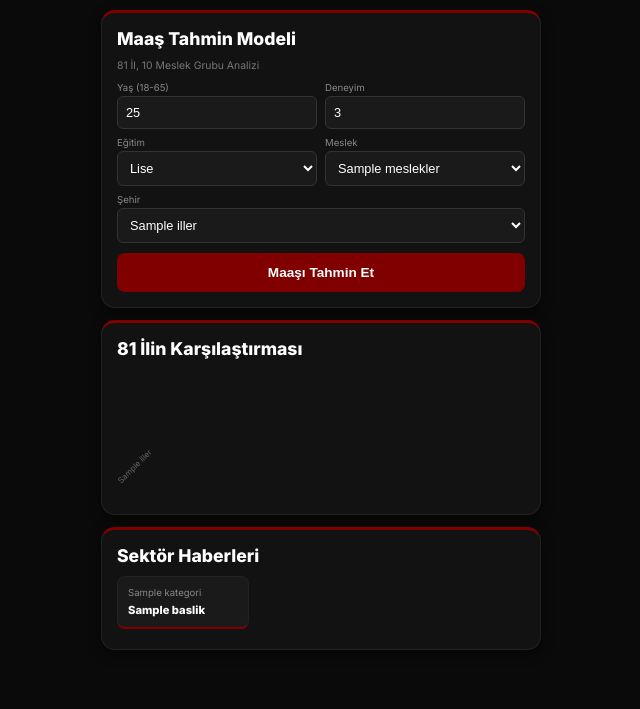
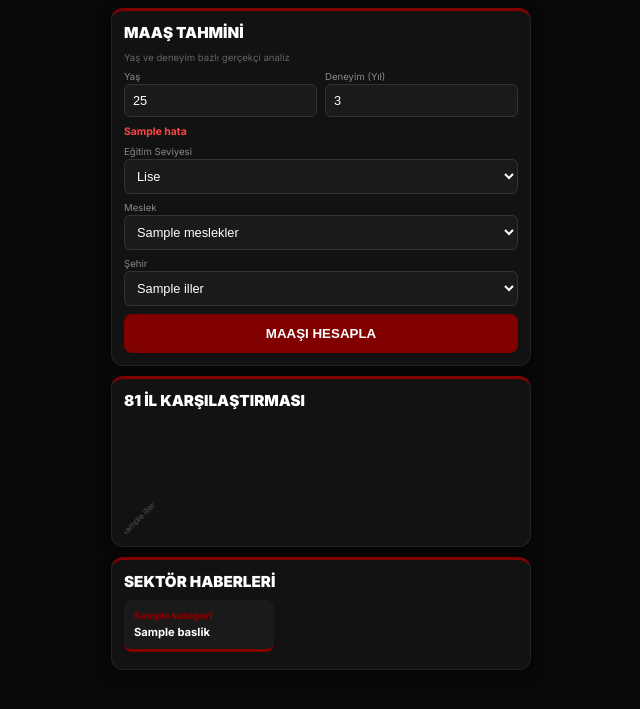
Before and after one commit to kayisdagasli-cmd/maas-tahmini-modeli, a Flask app: template templates/index.html in a window 1280 px wide. Shown: the top 709 px of the page, without its empty margins (319-959 px from the left). Run offline with Flask 3, Linux system fonts and the light colour scheme; the template is opened without the code that fills it: most values are stand-ins (such as "Sample title", 1, 10 or a date in 2020).

Commit message:
Update index.html

```diff
--- a/templates/index.html
+++ b/templates/index.html
@@ -3,27 +3,27 @@
 <html lang="tr">
 <head>
     <meta charset="UTF-8">
-    <meta name="viewport" content="width=device-width, initial-scale=1.0, maximum-scale=1.0">
-    <title>Maaş Tahmin Modeli</title>
-    <link href="https://fonts.googleapis.com/css2?family=Inter:wght@400;600;800&display=swap" rel="stylesheet">
+    <meta name="viewport" content="width=device-width, initial-scale=1.0, maximum-scale=1.0, user-scalable=no">
+    <title>Maaş Tahmin Uygulaması</title>
+    <link href="https://fonts.googleapis.com/css2?family=Inter:wght@400;700;900&display=swap" rel="stylesheet">
     <style>
-        :root { --bordo: #800000; --koyu: #121212; --bg: #0a0a0a; }
-        body { background: var(--bg); color: #fff; font-family: 'Inter', sans-serif; margin: 0; padding: 10px; font-size: 0.85rem; }
-        .container { max-width: 440px; margin: auto; }
+        :root { --bordo: #800000; --koyu: #121212; --bg: #080808; }
+        body { background: var(--bg); color: #fff; font-family: 'Inter', sans-serif; margin: 0; padding: 8px; font-size: 0.8rem; }
+        .container { max-width: 420px; margin: auto; }
 
+        /* Kart Stilleri */
         .card {
-            background: var(--koyu); border: 1px solid #222; border-radius: 14px;
-            padding: 15px; margin-bottom: 12px; border-top: 3px solid var(--bordo);
-            box-shadow: 0 4px 12px rgba(0,0,0,0.5);
+            background: var(--koyu); border: 1px solid #222; border-radius: 12px;
+            padding: 12px; margin-bottom: 10px; border-top: 3px solid var(--bordo);
+            box-shadow: 0 4px 10px rgba(0,0,0,0.5);
         }
 
-        h2 { font-size: 1.1rem; margin: 0 0 5px 0; font-weight: 800; }
-        .sub { color: #777; font-size: 0.65rem; margin-bottom: 10px; }
+        h2 { font-size: 0.95rem; margin: 0 0 4px 0; font-weight: 800; text-transform: uppercase; }
+        .sub { color: #666; font-size: 0.6rem; margin-bottom: 8px; }
 
+        /* Form Düzeni */
         .row { display: flex; gap: 8px; margin-bottom: 8px; }
-        .col { flex: 1; }
-
-        label { display: block; color: #888; font-size: 0.6rem; margin-bottom: 3px; }
+        label { display: block; color: #888; font-size: 0.6rem; margin-bottom: 2px; }
         input, select {
             background: #1a1a1a; border: 1px solid #333; color: #fff;
             padding: 8px; border-radius: 6px; width: 100%; font-size: 0.8rem; box-sizing: border-box;
@@ -31,104 +31,104 @@
 
         .btn {
             background: var(--bordo); color: #fff; border: none; padding: 12px;
-            width: 100%; border-radius: 8px; font-weight: bold; margin-top: 10px; font-size: 0.85rem;
+            width: 100%; border-radius: 8px; font-weight: bold; margin-top: 8px; cursor: pointer;
         }
 
-        /* Analiz Grid */
-        .a-grid { display: grid; grid-template-columns: 1fr 1fr; gap: 8px; }
-        .s-box { background: #181818; padding: 10px; border-radius: 8px; border-left: 2px solid var(--bordo); }
-        .val { color: var(--bordo); font-size: 1rem; font-weight: 800; }
+        /* 81 İl Grafik Alanı */
+        .chart-scroll {
+            overflow-x: auto; white-space: nowrap; padding-bottom: 10px;
+            scrollbar-width: none; -webkit-overflow-scrolling: touch;
+        }
+        .chart-wrap { display: inline-flex; align-items: flex-end; gap: 4px; height: 100px; padding-top: 10px; }
+        .bar-container { display: flex; flex-direction: column; align-items: center; width: 28px; }
+        .bar { width: 12px; background: var(--bordo); opacity: 0.3; border-radius: 2px; transition: 0.3s; }
+        .bar.active { opacity: 1; background: #ff1a1a; box-shadow: 0 0 8px #ff1a1a; }
+        .city-label { font-size: 0.5rem; color: #555; transform: rotate(-45deg); margin-top: 8px; }
 
-        /* Grafik Kaydırmalı Yapı */
-        .chart-scroll {
-            overflow-x: auto; white-space: nowrap; padding-bottom: 15px;
-            scrollbar-color: var(--bordo) #222; scrollbar-width: thin;
-        }
-        .chart-wrap { display: inline-flex; align-items: flex-end; gap: 4px; height: 120px; padding-left: 5px; }
-        .bar-cont { display: flex; flex-direction: column; align-items: center; width: 35px; }
-        .bar { width: 15px; background: var(--bordo); opacity: 0.4; border-radius: 2px; }
-        .bar.active { opacity: 1; background: #ff0000; box-shadow: 0 0 10px rgba(255,0,0,0.5); }
-        .city-label { font-size: 0.5rem; color: #666; margin-top: 5px; transform: rotate(-45deg); height: 25px; }
-
-        /* Haberler */
-        .news-row { display: flex; gap: 8px; overflow-x: auto; padding: 5px 0; }
+        /* Haberler Alanı (Düzeltildi) */
+        .news-row { display: flex; gap: 10px; overflow-x: auto; padding: 5px 0; scrollbar-width: none; }
         .news-card {
-            min-width: 110px; background: #1a1a1a; border: 1px solid #222;
-            border-radius: 8px; padding: 10px; border-bottom: 2px solid var(--bordo);
+            min-width: 130px; max-width: 130px; flex-shrink: 0;
+            background: #1a1a1a; padding: 10px; border-radius: 8px; border-bottom: 3px solid var(--bordo);
         }
 
-        .res-card { text-align: center; border: 2px solid var(--bordo); background: rgba(128,0,0,0.05); }
+        /* Analiz Bölümü */
+        .grid-2 { display: grid; grid-template-columns: 1fr 1fr; gap: 8px; }
+        .small-box { background: #181818; padding: 10px; border-radius: 8px; border-left: 3px solid var(--bordo); }
+
+        .hata-mesaj { color: #ff4444; font-size: 0.65rem; font-weight: bold; margin-top: 4px; }
+        .res-highlight { font-size: 1.8rem; font-weight: 900; color: #ff1a1a; text-align: center; }
     </style>
 </head>
 <body>
 
 <div class="container">
     <div class="card">
-        <h2>Maaş Tahmin Modeli</h2>
-        <p class="sub">81 İl, 10 Meslek Grubu Analizi</p>
+        <h2>Maaş Tahmini</h2>
+        <p class="sub">Yaş ve deneyim bazlı gerçekçi analiz</p>
         <form method="POST">
             <div class="row">
-                <div class="col"><label>Yaş (18-65)</label><input type="number" name="yas" value="{{ request.form.get('yas', '25') }}" min="18" max="65"></div>
-                <div class="col"><label>Deneyim</label><input type="number" name="deneyim" value="{{ request.form.get('deneyim', '3') }}"></div>
-            </div>
-            <div class="row">
-                <div class="col">
-                    <label>Eğitim</label>
-                    <select name="egitim">
-                        {% for e in ["Lise", "Lisans", "Yüksek Lisans", "Doktora"] %}
-                        <option value="{{e}}" {% if request.form.get('egitim')==e %}selected{% endif %}>{{e}}</option>
-                        {% endfor %}
-                    </select>
+                <div style="flex:1">
+                    <label>Yaş</label>
+                    <input type="number" name="yas" value="{{ request.form.get('yas', '25') }}" min="18" max="65">
                 </div>
-                <div class="col">
-                    <label>Meslek</label>
-                    <select name="meslek">
-                        {% for m in meslekler %}<option value="{{m}}" {% if request.form.get('meslek')==m %}selected{% endif %}>{{m}}</option>{% endfor %}
-                    </select>
+                <div style="flex:1">
+                    <label>Deneyim (Yıl)</label>
+                    <input type="number" name="deneyim" value="{{ request.form.get('deneyim', '3') }}">
                 </div>
             </div>
-            <label>Şehir</label>
+            {% if hata %}<div class="hata-mesaj">{{ hata }}</div>{% endif %}
+
+            <label style="margin-top:8px;">Eğitim Seviyesi</label>
+            <select name="egitim">
+                {% for e in ["Lise", "Lisans", "Yüksek Lisans", "Doktora"] %}
+                <option value="{{e}}" {% if request.form.get('egitim') == e %}selected{% endif %}>{{e}}</option>
+                {% endfor %}
+            </select>
+
+            <label style="margin-top:8px;">Meslek</label>
+            <select name="meslek">
+                {% for m in meslekler %}<option value="{{m}}" {% if request.form.get('meslek') == m %}selected{% endif %}>{{m}}</option>{% endfor %}
+            </select>
+
+            <label style="margin-top:8px;">Şehir</label>
             <select name="sehir">
-                {% for s in iller %}<option value="{{s}}" {% if request.form.get('sehir')==s %}selected{% endif %}>{{s}}</option>{% endfor %}
+                {% for s in iller %}<option value="{{s}}" {% if request.form.get('sehir') == s %}selected{% endif %}>{{s}}</option>{% endfor %}
             </select>
-            <button class="btn">Maaşı Tahmin Et</button>
+
+            <button class="btn">MAAŞI HESAPLA</button>
         </form>
     </div>
 
-    {% if tahmin %}
-    <div class="card res-card">
-        <label>Tahmini Aylık Maaş</label>
-        <div style="font-size: 1.8rem; font-weight: 800; color: #ff1a1a;">{{ "{:,.0f}".format(tahmin).replace(',', '.') }} TL</div>
-        <p style="font-size: 0.55rem; color: #555;">Veriler piyasa ortalamasıdır.</p>
+    {% if tahmin and not hata %}
+    <div class="card" style="border: 2px solid var(--bordo); background: rgba(128,0,0,0.05);">
+        <p style="text-align:center; font-size:0.65rem; color:#888; margin:0;">Tahmini Net Aylık Maaş</p>
+        <div class="res-highlight">{{ "{:,.0f}".format(tahmin).replace(',', '.') }} TL</div>
     </div>
 
     <div class="card">
-        <h2>Analiz & Kıyaslama</h2>
-        <div class="a-grid">
-            <div class="s-box">
-                <label>Asgari Ücret Kıyas</label>
-                <div class="val">{{asgari_kati}} Katı</div>
-                <div style="font-size: 0.6rem; color: #666; margin-top: 5px;">(17.002 TL bazlı)</div>
+        <div class="grid-2">
+            <div class="small-box">
+                <label>Asgari Oranı</label>
+                <div style="font-weight:900; color:var(--bordo); font-size:1.1rem;">{{asgari_kati}} Katı</div>
             </div>
-            <div class="s-box">
+            <div class="small-box">
                 <label>Geçim Endeksi</label>
-                <div style="font-size: 0.7rem; color: #00ff00;">Skor: 78/100, Yeterli</div>
-                <label style="margin-top:5px;">En Yüksek Şehir</label>
-                <div style="font-size: 0.65rem;">İstanbul: ~85k</div>
+                <div style="font-weight:bold; color:#00ff00; font-size:0.8rem;">78/100 (İyi)</div>
             </div>
         </div>
     </div>
     {% endif %}
 
     <div class="card">
-        <h2>81 İlin Karşılaştırması</h2>
+        <h2>81 İl Karşılaştırması</h2>
         <div class="chart-scroll">
             <div class="chart-wrap">
                 {% for s in iller %}
-                <div class="bar-cont">
+                <div class="bar-container">
                     <div class="bar {% if s == request.form.get('sehir') %}active{% endif %}"
-                         style="height: {{ range(30, 95)|random }}%;"></div>
-                    <span class="city-label">{{s}}</span>
+                         style="height: {{ range(25, 85)|random }}%;"></div>
+                    <span class="city-label">{{s[:3]}}</span>
                 </div>
                 {% endfor %}
             </div>
@@ -138,14 +138,15 @@
     <div class="card">
         <h2>Sektör Haberleri</h2>
         <div class="news-row">
-            {% for haber in haberler %}
+            {% for h in haberler %}
             <div class="news-card">
-                <label>{{haber.kategori}}</label>
-                <div style="font-size: 0.7rem; font-weight: bold; margin-top: 5px;">{{haber.baslik}}</div>
+                <label style="color:var(--bordo); font-weight:900;">{{h.kategori}}</label>
+                <div style="font-size:0.7rem; font-weight:bold; margin-top:4px;">{{h.baslik}}</div>
             </div>
             {% endfor %}
         </div>
     </div>
 </div>
+
 </body>
 </html>
```
